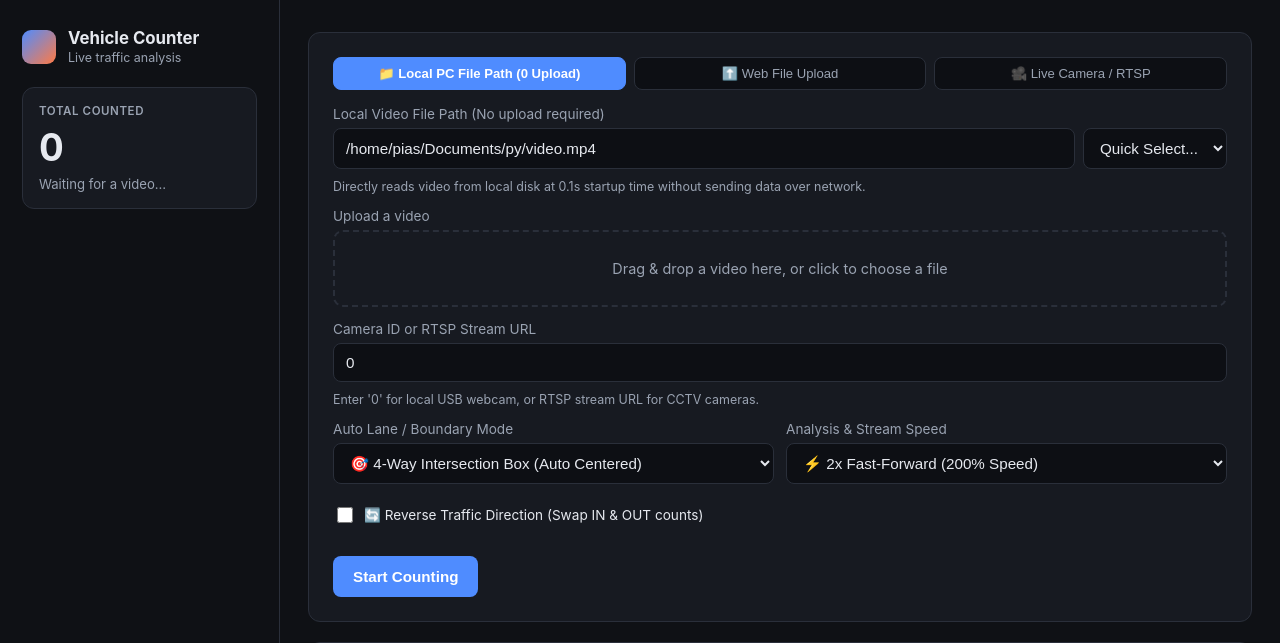
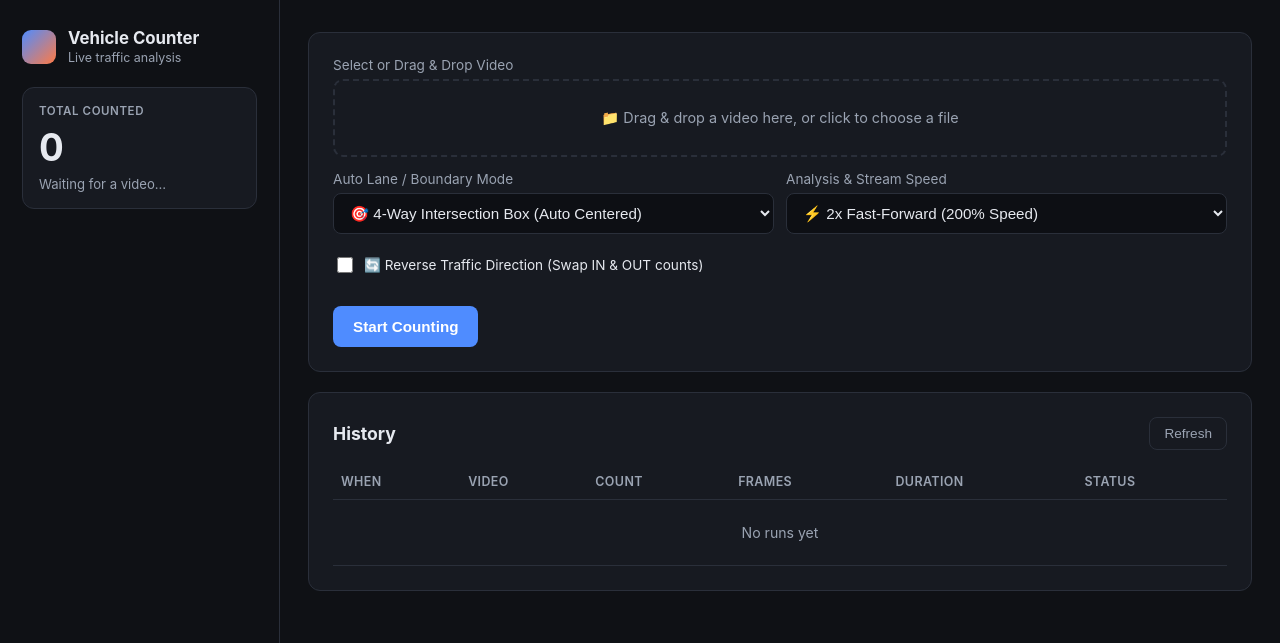
Before and after one commit to Pias009/py_opencv, a Flask app: page / in a window 1280 px wide. Shown: the top 643 px of the page. Run offline with Flask 3, Linux system fonts and the light colour scheme; data that the repository does not hold is empty.

Commit message:
feat: implement 4MB chunked sliced upload with auto-retry for 100% reliable Railway cloud deployments

```diff
--- a/app/server.py
+++ b/app/server.py
@@ -168,42 +168,72 @@ def api_history():
     return jsonify(load_history())
 
 
-@app.route("/api/list_local_videos")
-def api_list_local_videos():
-    vids = []
+CHUNK_TEMP_DIR = os.path.join(BASE_DIR, "data", "chunks")
+os.makedirs(CHUNK_TEMP_DIR, exist_ok=True)
+
+
+@app.route("/api/upload_chunk", methods=["POST"])
+def api_upload_chunk():
+    """Receives 4MB-5MB slices of large videos to eliminate Railway upload timeouts & proxy network errors."""
+    upload_id = request.form.get("upload_id")
     try:
-        for f in os.listdir(BASE_DIR):
-            if os.path.splitext(f)[1].lower() in ALLOWED_EXT:
-                vids.append({"name": f, "path": os.path.join(BASE_DIR, f)})
-    except Exception:
-        pass
-    return jsonify(vids)
+        chunk_index = int(request.form.get("chunk_index", 0))
+        total_chunks = int(request.form.get("total_chunks", 1))
+    except ValueError:
+        return jsonify({"error": "Invalid chunk parameters"}), 400
+
+    raw_filename = request.form.get("filename", "video.mp4")
+    filename = secure_filename(raw_filename)
+
+    if not upload_id or "chunk" not in request.files:
+        return jsonify({"error": "Missing chunk file or upload ID"}), 400
+
+    chunk_dir = os.path.join(CHUNK_TEMP_DIR, upload_id)
+    os.makedirs(chunk_dir, exist_ok=True)
+
+    chunk_file = request.files["chunk"]
+    chunk_path = os.path.join(chunk_dir, f"{chunk_index}.part")
+    chunk_file.save(chunk_path)
+
+    # Check if all chunks have arrived
+    parts = os.listdir(chunk_dir)
+    if len(parts) >= total_chunks:
+        unique_name = f"{uuid.uuid4().hex}_{filename}"
+        final_path = os.path.join(UPLOAD_DIR, unique_name)
+
+        with open(final_path, "wb") as outfile:
+            for i in range(total_chunks):
+                p_path = os.path.join(chunk_dir, f"{i}.part")
+                if os.path.exists(p_path):
+                    with open(p_path, "rb") as infile:
+                        outfile.write(infile.read())
+                    try:
+                        os.remove(p_path)
+                    except Exception:
+                        pass
+
+        try:
+            os.rmdir(chunk_dir)
+        except Exception:
+            pass
+
+        return jsonify({
+            "status": "complete",
+            "file_path": final_path,
+            "filename": filename
+        })
+
+    return jsonify({"status": "chunk_received", "chunk_index": chunk_index, "received": len(parts)})
 
 
 @app.route("/api/start", methods=["POST"])
 def api_start():
-    source_type = request.form.get("source_type", "upload")
-    local_path = request.form.get("local_path", "").strip()
+    save_path = request.form.get("file_path")
+    filename = request.form.get("filename", "Uploaded Video")
 
-    save_path = None
-    filename = "Local Source"
-
-    if source_type in ["local", "camera"] and local_path:
-        if local_path.isdigit():
-            save_path = int(local_path)
-            filename = f"Camera #{local_path}"
-        elif local_path.startswith(("rtsp://", "http://", "https://")):
-            save_path = local_path
-            filename = "Live Network Stream"
-        elif os.path.exists(local_path):
-            save_path = local_path
-            filename = os.path.basename(local_path)
-        else:
-            return jsonify({"error": f"Local file path not found: {local_path}"}), 400
-    else:
-        if "file" not in request.files or not request.files["file"].filename:
-            return jsonify({"error": "No video file provided"}), 400
-
+    if save_path and os.path.exists(save_path):
+        filename = os.path.basename(save_path)
+    elif "file" in request.files and request.files["file"].filename:
         f = request.files["file"]
         filename = secure_filename(f.filename)
         ext = os.path.splitext(filename)[1].lower()
@@ -213,6 +243,8 @@ def api_start():
         unique_name = f"{uuid.uuid4().hex}_{filename}"
         save_path = os.path.join(UPLOAD_DIR, unique_name)
         f.save(save_path)
+    else:
+        return jsonify({"error": "No valid video file or upload path provided"}), 400
 
     speed_val = request.form.get("speed", "2")
     try:
--- a/app/static/app.js
+++ b/app/static/app.js
@@ -49,63 +49,68 @@ function clearError() {
   errorMsg.textContent = "";
 }
 
-let activeSourceMode = "local"; // "local", "upload", "camera"
+const CHUNK_SIZE = 4 * 1024 * 1024; // 4MB slices for fast, reliable Railway uploading
 
-const tabLocalBtn = document.getElementById("tab-local-btn");
-const tabUploadBtn = document.getElementById("tab-upload-btn");
-const tabCameraBtn = document.getElementById("tab-camera-btn");
+async function uploadFileInChunks(file, onProgress) {
+  const totalChunks = Math.ceil(file.size / CHUNK_SIZE);
+  const uploadId = Date.now().toString(36) + Math.random().toString(36).substring(2, 9);
+  let completedFilePath = null;
 
-const sourceLocalBlock = document.getElementById("source-local-block");
-const sourceUploadBlock = document.getElementById("source-upload-block");
-const sourceCameraBlock = document.getElementById("source-camera-block");
+  for (let i = 0; i < totalChunks; i++) {
+    const start = i * CHUNK_SIZE;
+    const end = Math.min(file.size, start + CHUNK_SIZE);
+    const chunkBlob = file.slice(start, end);
 
-const localPathInput = document.getElementById("local-path-input");
-const localQuickSelect = document.getElementById("local-quick-select");
-const cameraUrlInput = document.getElementById("camera-url-input");
+    const chunkFormData = new FormData();
+    chunkFormData.append("upload_id", uploadId);
+    chunkFormData.append("chunk_index", i);
+    chunkFormData.append("total_chunks", totalChunks);
+    chunkFormData.append("filename", file.name);
+    chunkFormData.append("chunk", chunkBlob, file.name);
 
-function setSourceMode(mode) {
-  activeSourceMode = mode;
-  [tabLocalBtn, tabUploadBtn, tabCameraBtn].forEach(btn => btn && btn.classList.remove("active"));
-  [sourceLocalBlock, sourceUploadBlock, sourceCameraBlock].forEach(block => block && (block.hidden = true));
+    let attempts = 0;
+    let success = false;
+    let responseData = null;
 
-  if (mode === "local") {
-    tabLocalBtn && tabLocalBtn.classList.add("active");
-    sourceLocalBlock && (sourceLocalBlock.hidden = false);
-  } else if (mode === "upload") {
-    tabUploadBtn && tabUploadBtn.classList.add("active");
-    sourceUploadBlock && (sourceUploadBlock.hidden = false);
-  } else if (mode === "camera") {
-    tabCameraBtn && tabCameraBtn.classList.add("active");
-    sourceCameraBlock && (sourceCameraBlock.hidden = false);
+    while (attempts < 3 && !success) {
+      try {
+        attempts++;
+        const res = await fetch("/api/upload_chunk", { method: "POST", body: chunkFormData });
+        responseData = await res.json();
+        if (res.ok) {
+          success = true;
+        } else {
+          if (attempts >= 3) throw new Error(responseData.error || "Chunk upload failed");
+          await new Promise(r => setTimeout(r, 1000));
+        }
+      } catch (err) {
+        if (attempts >= 3) throw err;
+        await new Promise(r => setTimeout(r, 1000));
       }
     }
 
-tabLocalBtn && tabLocalBtn.addEventListener("click", () => setSourceMode("local"));
-tabUploadBtn && tabUploadBtn.addEventListener("click", () => setSourceMode("upload"));
-tabCameraBtn && tabCameraBtn.addEventListener("click", () => setSourceMode("camera"));
+    const progressPct = Math.round(((i + 1) / totalChunks) * 100);
+    onProgress(progressPct);
 
-async function loadLocalQuickSelect() {
-  try {
-    const res = await fetch("/api/list_local_videos");
-    const files = await res.json();
-    if (res.ok && files.length) {
-      localQuickSelect.innerHTML = `<option value="">Quick Select...</option>` +
-        files.map(f => `<option value="${escapeHtml(f.path)}">${escapeHtml(f.name)}</option>`).join("");
+    if (responseData && responseData.status === "complete") {
+      completedFilePath = responseData.file_path;
     }
-  } catch (e) {}
   }
-loadLocalQuickSelect();
 
-if (localQuickSelect) {
-  localQuickSelect.addEventListener("change", () => {
-    if (localQuickSelect.value) {
-      localPathInput.value = localQuickSelect.value;
-    }
-  });
+  return completedFilePath;
 }
 
 async function startJob() {
   clearError();
+  const file = fileInput.files[0];
+
+  if (!file) {
+    showError("Choose a video file to upload.");
+    return;
+  }
+
+  startBtn.disabled = true;
+  startBtn.textContent = "Uploading 0%…";
 
   const speedSelect = document.getElementById("speed-select");
   const lineModeSelect = document.getElementById("line-mode-select");
@@ -115,55 +120,25 @@ async function startJob() {
   const lineMode = lineModeSelect ? lineModeSelect.value : "box";
   const invert = invertCheck ? invertCheck.checked : false;
 
-  const formData = new FormData();
-  formData.append("speed", speed);
-  formData.append("line_mode", lineMode);
-  formData.append("invert", invert);
+  try {
+    const uploadedFilePath = await uploadFileInChunks(file, (pct) => {
+      startBtn.textContent = `Uploading ${pct}%…`;
+    });
 
-  if (activeSourceMode === "local") {
-    const localPath = localPathInput ? localPathInput.value.trim() : "";
-    if (!localPath) {
-      showError("Enter a local video file path.");
-      return;
+    startBtn.textContent = "Starting Analysis…";
+
+    const startFormData = new FormData();
+    if (uploadedFilePath) {
+      startFormData.append("file_path", uploadedFilePath);
     }
-    formData.append("source_type", "local");
-    formData.append("local_path", localPath);
-    startBtn.disabled = true;
-    startBtn.textContent = "Starting Local Video…";
-  } else if (activeSourceMode === "camera") {
-    const cameraUrl = cameraUrlInput ? cameraUrlInput.value.trim() : "0";
-    formData.append("source_type", "camera");
-    formData.append("local_path", cameraUrl);
-    startBtn.disabled = true;
-    startBtn.textContent = "Connecting Camera…";
-  } else {
-    const file = fileInput.files[0];
-    if (!file) {
-      showError("Choose a video file to upload.");
-      return;
-    }
-    formData.append("source_type", "upload");
-    formData.append("file", file);
-    startBtn.disabled = true;
-    startBtn.textContent = "Uploading 0%…";
-  }
+    startFormData.append("filename", file.name);
+    startFormData.append("speed", speed);
+    startFormData.append("line_mode", lineMode);
+    startFormData.append("invert", invert);
 
-  const xhr = new XMLHttpRequest();
-  xhr.open("POST", "/api/start", true);
-
-  if (activeSourceMode === "upload") {
-    xhr.upload.onprogress = (e) => {
-      if (e.lengthComputable) {
-        const pct = Math.round((e.loaded / e.total) * 100);
-        startBtn.textContent = `Uploading ${pct}%…`;
-      }
-    };
-  }
-
-  xhr.onload = () => {
-    try {
-      const data = JSON.parse(xhr.responseText);
-      if (xhr.status >= 200 && xhr.status < 300 && data.job_id) {
+    const res = await fetch("/api/start", { method: "POST", body: startFormData });
+    const data = await res.json();
+    if (res.ok && data.job_id) {
       currentJobId = data.job_id;
       beginRunView();
     } else {
@@ -171,17 +146,9 @@ async function startJob() {
       resetStartBtn();
     }
   } catch (err) {
-      showError("Server response error: " + err.message);
+    showError("Upload error: " + err.message);
     resetStartBtn();
   }
-  };
-
-  xhr.onerror = () => {
-    showError("Network error. Please check connection and try again.");
-    resetStartBtn();
-  };
-
-  xhr.send(formData);
 }
 
 function resetStartBtn() {
--- a/app/static/style.css
+++ b/app/static/style.css
@@ -283,29 +283,6 @@ button.secondary {
   font-size: 0.85rem;
 }
 
-.tab-btn {
-  background: #0d0f14;
-  border: 1px solid var(--border);
-  color: var(--text-dim);
-  border-radius: 8px;
-  padding: 8px 12px;
-  font-size: 0.82rem;
-  font-weight: 500;
-  cursor: pointer;
-  transition: background 0.15s, border-color 0.15s, color 0.15s;
-  flex: 1;
-}
-.tab-btn:hover {
-  color: var(--text);
-  border-color: var(--accent);
-}
-.tab-btn.active {
-  background: var(--accent);
-  color: #fff;
-  border-color: var(--accent);
-  font-weight: 600;
-}
-
 button.stop-btn {
   background: #ff4d4d;
   color: white;
--- a/app/templates/index.html
+++ b/app/templates/index.html
@@ -56,38 +56,12 @@ FINISH: unreviewed and undocumented is unfinished; this build ends with the fini
 
   <main class="stage">
     <section class="card" id="setup-card">
-      <div class="source-tabs" style="display: flex; gap: 8px; margin-bottom: 16px;">
-        <button id="tab-local-btn" type="button" class="tab-btn active">📁 Local PC File Path (0 Upload)</button>
-        <button id="tab-upload-btn" type="button" class="tab-btn">⬆️ Web File Upload</button>
-        <button id="tab-camera-btn" type="button" class="tab-btn">🎥 Live Camera / RTSP</button>
-      </div>
-
-      <!-- Local File Path Mode -->
-      <div id="source-local-block" class="field">
-        <label for="local-path-input">Local Video File Path (No upload required)</label>
-        <div style="display: flex; gap: 8px;">
-          <input id="local-path-input" type="text" placeholder="/home/pias/Documents/py/video.mp4" value="/home/pias/Documents/py/video.mp4" style="flex: 1;">
-          <select id="local-quick-select" class="speed-select" style="width: auto;">
-            <option value="">Quick Select...</option>
-          </select>
-        </div>
-        <span style="font-size: 0.78rem; color: var(--text-dim); margin-top: 4px;">Directly reads video from local disk at 0.1s startup time without sending data over network.</span>
-      </div>
-
-      <!-- Web Upload Mode -->
-      <div id="source-upload-block" class="field" hidden>
-        <label for="file-input">Upload a video</label>
+      <div class="field">
+        <label for="file-input">Select or Drag &amp; Drop Video</label>
         <div id="drop-zone" class="drop-zone">
-          <p id="drop-zone-text">Drag &amp; drop a video here, or click to choose a file</p>
+          <p id="drop-zone-text">📁 Drag &amp; drop a video here, or click to choose a file</p>
           <input id="file-input" type="file" accept=".mp4,.avi,.mov,.mkv,.webm" hidden>
         </div>
-      </div>
-
-      <!-- Camera / RTSP Mode -->
-      <div id="source-camera-block" class="field" hidden>
-        <label for="camera-url-input">Camera ID or RTSP Stream URL</label>
-        <input id="camera-url-input" type="text" placeholder="0 (Webcam) or rtsp://192.168.1.100:554/stream1" value="0">
-        <span style="font-size: 0.78rem; color: var(--text-dim); margin-top: 4px;">Enter '0' for local USB webcam, or RTSP stream URL for CCTV cameras.</span>
       </div>
       <div class="field-row" style="margin-top: 14px;">
         <div class="field">
```
Lines whose indentation alone changed are shown as unchanged.
